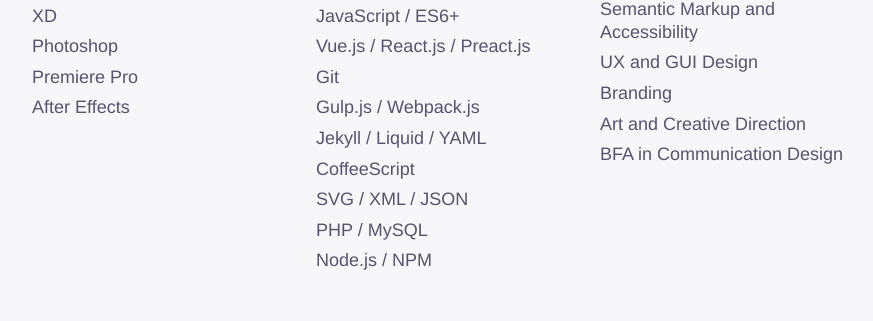
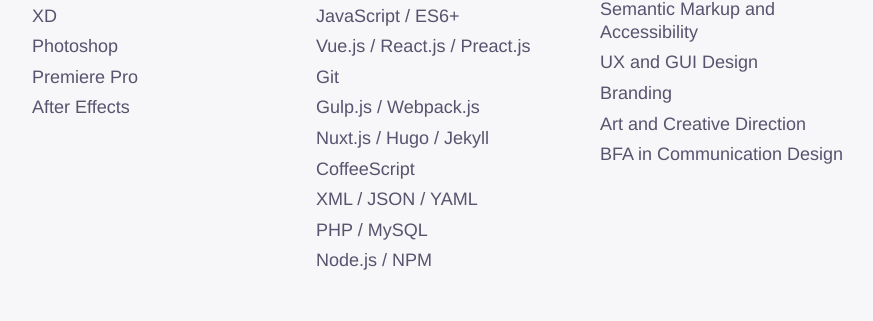
Before and after one commit to dmbdesignpdx/danielblakedesign, a Jekyll site: the page built from _pages/home.html, in a window 1280 px wide and 900 px high, scrolled down 3131 px. Shown: the part 132-453 px from the top of the window, without its empty margins (126-999 px from the left). Built offline with Jekyll 4.4.1, drawn with Linux system fonts in a browser that asks for light colours.

Commit message:
updates skills

```diff
--- a/_data/info.yml
+++ b/_data/info.yml
@@ -40,9 +40,9 @@ skills:
         - Vue.js / React.js / Preact.js
         - Git
         - Gulp.js / Webpack.js
-        - Jekyll / Liquid / YAML
+        - Nuxt.js / Hugo / Jekyll
         - CoffeeScript
-        - SVG / XML / JSON
+        - XML / JSON / YAML
         - PHP / MySQL
         - Node.js / NPM
    -
```
